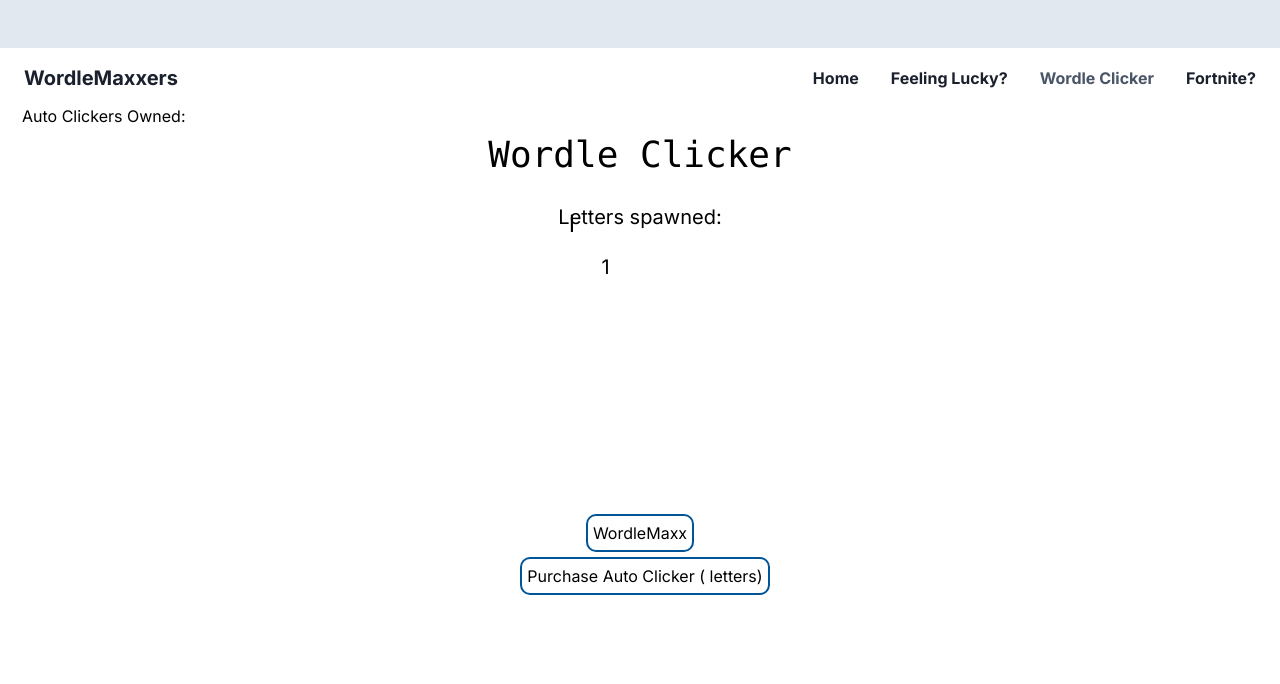
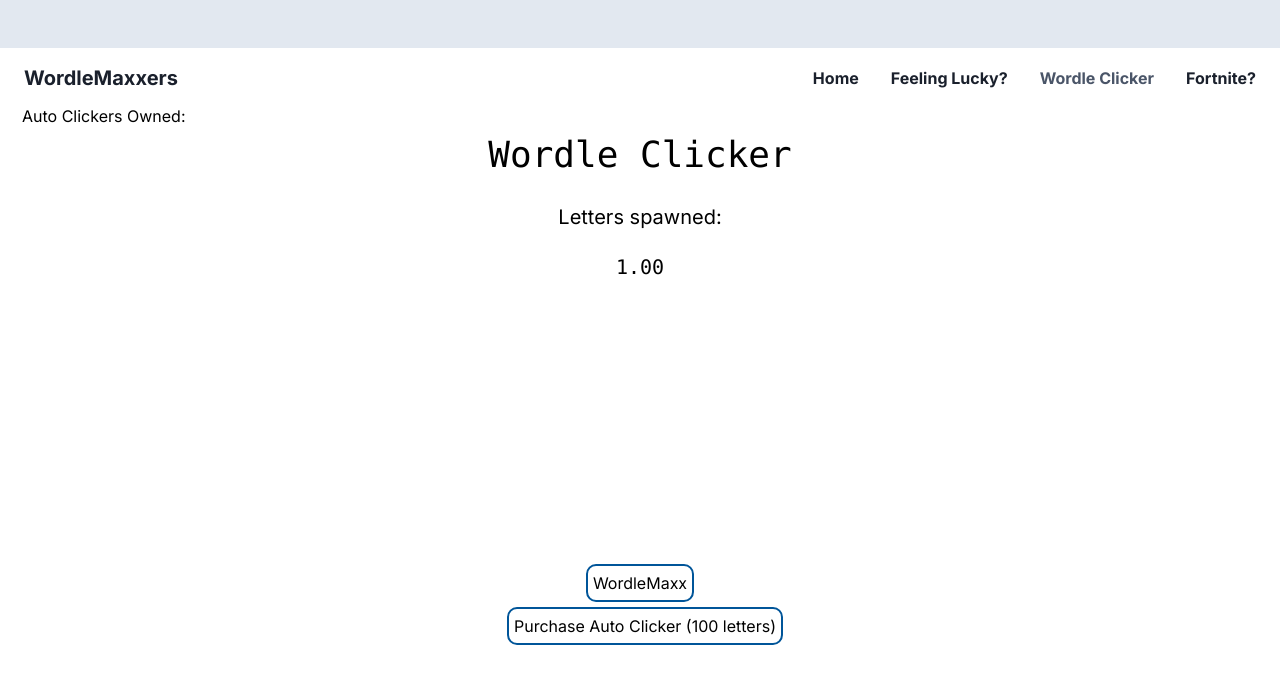
Before and after one commit to jmoner17/wordle-clone, a Next.js app: page /wordle-clicker in a window 1280 px wide. Both pictures are taken after a click on the button "WordleMaxx". Shown: the top 684 px of the page. Built offline with nearby package versions, Linux system fonts and the light colour scheme.

Commit message:
Fixed UI issues on wordle clicker

```diff
--- a/src/app/(pages)/wordle-clicker/page.js
+++ b/src/app/(pages)/wordle-clicker/page.js
@@ -5,6 +5,8 @@ import { useSupabase } from "@/utils/supabase-provider";
 import { undo } from "draft-js/lib/EditorState";
 
 export default function Home() {
+  const [fallingLetters, setFallingLetters] = useState([])
+
   const [_letters, setLetters] = useState(() => {
     if(typeof window !== 'undefined') {
       const localNum = localStorage.getItem("LETTERS");
@@ -28,7 +30,7 @@ export default function Home() {
       if(localACCount === undefined) return 0;
       return JSON.parse(localACCount);
     }
-    return 0;
+    return localACCount;
   });
 
   useEffect(() => {
@@ -38,23 +40,23 @@ export default function Home() {
   }, [autoClickers]);
 
   const [autoClickerCost, setAutoClickerCost] = useState(() => {
-    if(typeof window !== 'undefined') {
+    if (typeof window !== 'undefined') {
       const localACCost = localStorage.getItem("AUTO_CLICKER_COST");
-      if(localACCost === undefined) return 100;
-      return JSON.parse(localACCost);
+      if (localACCost === undefined || localACCost === null) return 100; // Ensure a default cost is set
+      return JSON.parse(localACCost) || 100; // Ensure a default cost is set if parsing fails
     }
-    return 100;
+    return 100; // Default cost
   });
 
   useEffect(() => {
-    if(typeof window !== 'undefined') {
-      localStorage.setItem("AUTO_CLICKER_COST", JSON.stringify(autoClickerCost));
+    if (typeof window !== 'undefined') {
+      localStorage.setItem("AUTO_CLICKER_COST", JSON.stringify(autoClickerCost || 100)); // Ensure a default cost is saved if autoClickerCost becomes null or undefined
     }
   }, [autoClickerCost]);
 
-  const [fallingLetters, setFallingLetters] = useState([])
 
-  const prevLettersRef = useRef([]);
+
+
 
   const handleClick = (e) => {
     e.preventDefault(); // Prevent the default behavior of the button click
@@ -64,27 +66,42 @@ export default function Home() {
     const randomLetter = String.fromCharCode(97 + Math.floor(Math.random() * 26));
 
     // Add the random letter to the fallingLetters array
-    setFallingLetters((prev) => [...prev, { letter: randomLetter, falling: true }]);
-
-    // Update the previous _letters ref
-    prevLettersRef.current = [...prevLettersRef.current, randomLetter];
+    setFallingLetters(prev => [...prev, { letter: randomLetter, top: -250, left: Math.random() * window.innerWidth }]);
   };
 
   useEffect(() => {
-    // Clear the falling _letters after a delay
-    const clearFallingLetters = setTimeout(() => {
-      setFallingLetters([]);
-    }, 1050); // Adjust the delay as needed
+    const clearFallingLetters = () => {
+      setFallingLetters(prev => {
+        // Filter out the falling letters that have moved beyond the bottom yet
+        return prev.filter(fallingLetter => fallingLetter.top + 50 < window.innerHeight);
+      });
+    };
 
-    // Clear the falling _letters when the component unmounts or when a new letter is spawned
-    return () => clearTimeout(clearFallingLetters);
+    const fallingLettersInterval = setInterval(clearFallingLetters, 100); // Adjust the interval as needed
+
+    return () => clearInterval(fallingLettersInterval);
+  }, []);
+
+  useEffect(() => {
+    const animateFallingLetters = () => {
+      setFallingLetters(prev => {
+        return prev.map(fallingLetter => ({
+          ...fallingLetter,
+          top: fallingLetter.top + 1 // Adjust the speed of falling by changing the value
+        }));
+      });
+    };
+
+    const fallingLettersAnimationInterval = setInterval(animateFallingLetters, 2); // Adjust the interval as needed
+
+    return () => clearInterval(fallingLettersAnimationInterval);
   }, []);
 
   const handlePurchaseAutoClicker = () => {
-    if (_letters >= autoClickerCost) {
-      setAutoClickers((prev) => prev + 1);
-      setLetters((prev) => prev - autoClickerCost);
-      setAutoClickerCost((prev) => Math.ceil(prev * 1.05)); // Increase cost for the next auto clicker
+    if (_letters >= autoClickerCost && autoClickerCost > 0) { // Ensure the cost is greater than 0 before purchase
+      setAutoClickers(prev => prev + 1);
+      setLetters(prev => prev - autoClickerCost);
+      setAutoClickerCost(prev => Math.ceil(prev * 1.05)); // Increase cost for the next auto clicker
     }
   };
 
@@ -108,7 +125,7 @@ elementsToChangeFont.forEach(element => {
 
   return (
 
-    <div>
+    <div style={{ height: '100vh', overflow: 'hidden' }}>
 
       <div style={{ textAlign: 'center', paddingTop: '20px' }}>
         <h1 className="change-font-to-consolas" style={{ fontSize: '36px' }}>Wordle Clicker</h1>
@@ -118,8 +135,8 @@ elementsToChangeFont.forEach(element => {
         Letters spawned:
       </div>
 
-      <div style={{ position: 'absolute', textAlign: 'center', left: '47%', marginTop: '20px', fontSize: '20px' }}>
-        {_letters}
+      <div style={{ textAlign: 'center', marginTop: '20px', fontSize: '20px', fontFamily: "consolas", }}>
+        {_letters.toFixed(2)}
       </div>
 
       <div className="clickers-box">
@@ -128,21 +145,20 @@ elementsToChangeFont.forEach(element => {
 
       <div style={{ position: 'relative', display: 'flex', flexDirection: 'column', alignItems: 'center', justifyContent: 'center', minHeight: '80vh' }}>
       {fallingLetters.map((fallingLetter, index) => (
-        fallingLetter.falling && ( // Render only falling _letters
         <div
           key={index}
           style={{
             position: 'absolute',
-              top: `${Math.random() * -200}px`,
-              left: `${Math.random() * 100}vw`,
-              transform: 'translateX(-50%)',
-              animation: 'fallingAnimation 1s ease-out',
+            top: `${fallingLetter.top}px`,
+            left: `${fallingLetter.left}px`,
             fontSize: '24px',
+            animation: 'fallingAnimation 3s ease-out', // You can adjust animation properties as needed
           }}
         >
           {fallingLetter.letter}
         </div>
-        )
+
+
       ))}
 
 
--- a/src/app/globals.css
+++ b/src/app/globals.css
@@ -337,7 +337,7 @@
   top: 0;
   left: 0;
   transform: translateX(-50%);
-  animation: fallingAnimation 1s ease-out;
+  animation: fallingAnimation 3s ease-out;
   font-size: 24px;
   color: var(--text-color);
 }
@@ -347,7 +347,7 @@
   top: 0;
   left: 0%;
   transform: translateX(-50%);
-  animation: fallingAnimation 1s ease-out;
+  animation: fallingAnimation 3s ease-out;
   font-size: 24px;
   color: var(--dark-text-color);
 }
```
Lines whose indentation alone changed are shown as unchanged.
